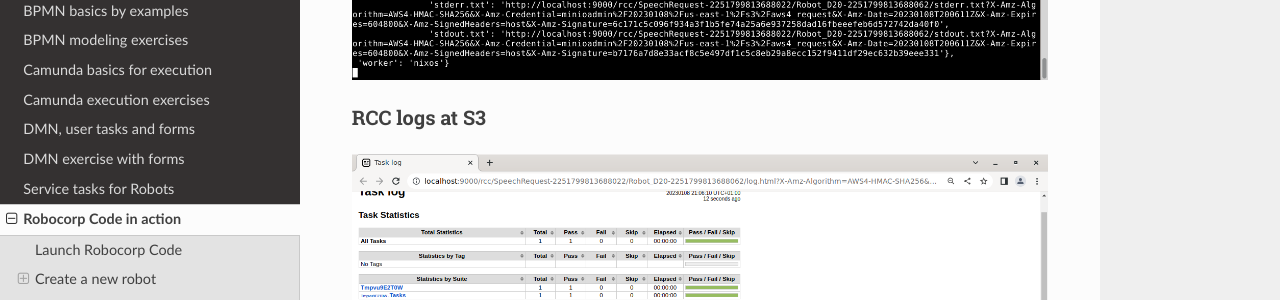
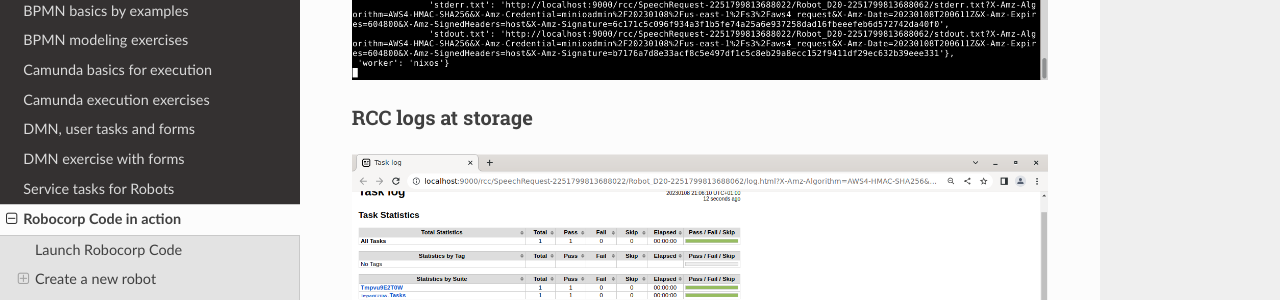
Before and after one commit to datakurre/automation-playground, a Sphinx documentation site: the page built from docs/code/index.md, in a window 1280 px wide and 900 px high, scrolled down 6095 px. Shown: the part 156-456 px from the top of the window. Built offline with Sphinx 7.4.7 and the Read the Docs theme 2.0.0, drawn with Linux system fonts in a browser that asks for light colours; a script that is not in the unit is left out.

Commit message:
docs: update

````diff
--- a/docs/code/index.md
+++ b/docs/code/index.md
@@ -142,7 +142,7 @@ ignoreFiles:
 :width: 100%
 ```
 
-### RCC logs at S3
+### RCC logs at storage
 
 ```{figure} rcc-log.png
 :alt:
````
